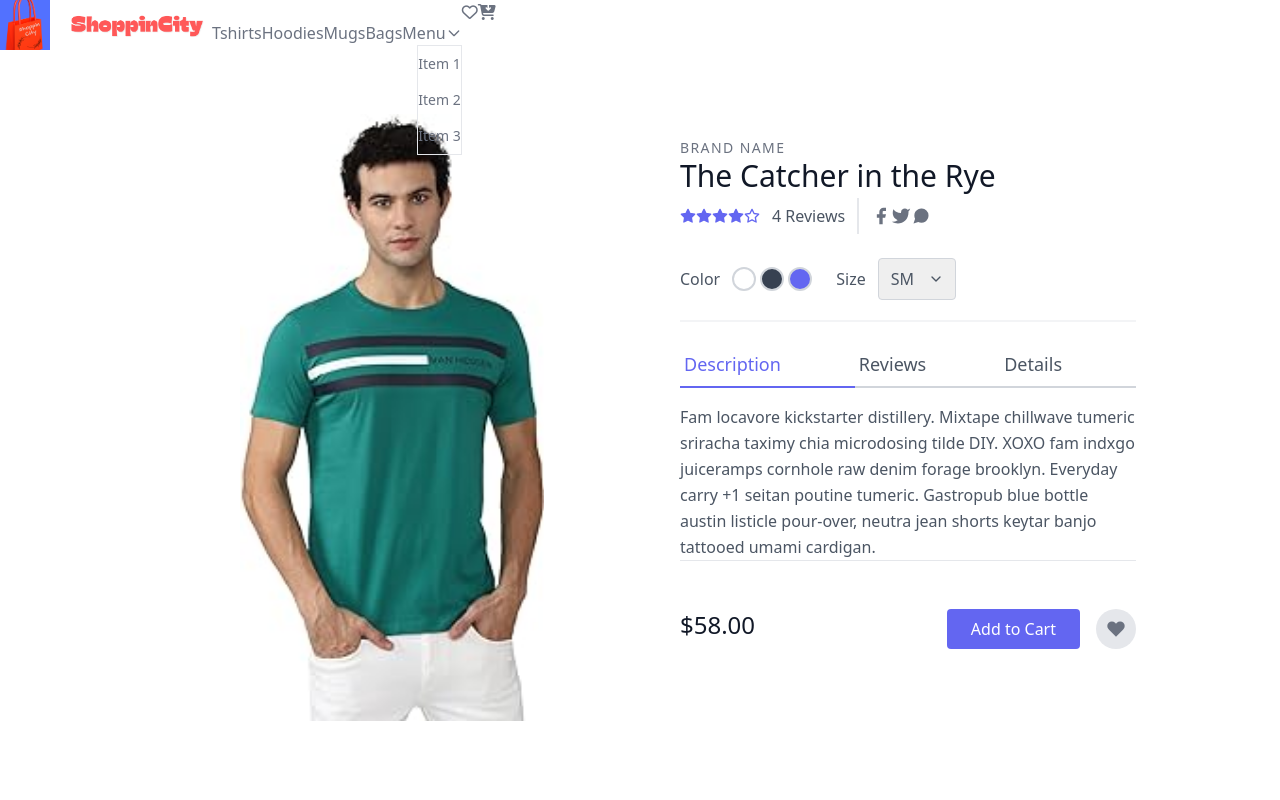
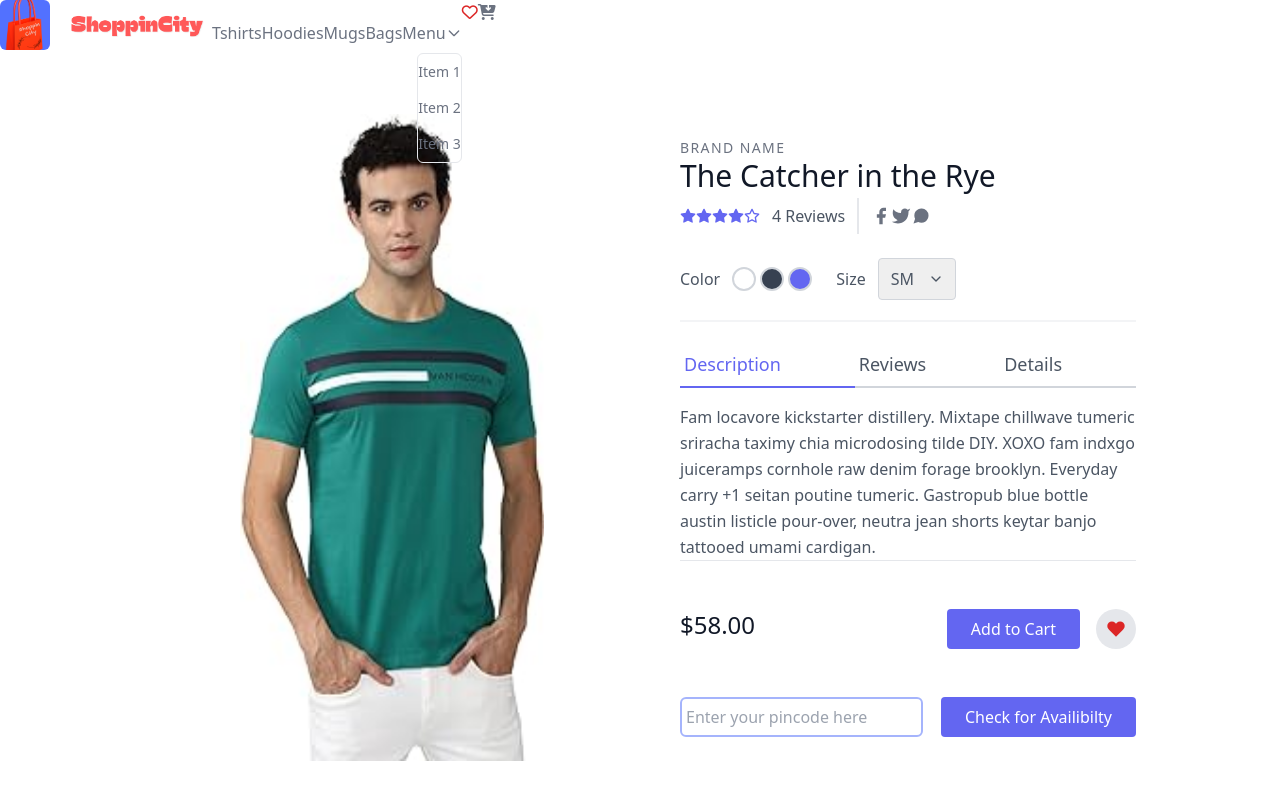
Before and after one commit to abhayv290/shoppincity, a Next.js app: page /Product/1 in a window 1280 px wide. Shown: the top 800 px of the page. Built offline with nearby package versions, Linux system fonts and the light colour scheme.

Commit message:
pin code api

```diff
--- a/src/Components/Navbar.js
+++ b/src/Components/Navbar.js
@@ -47,7 +47,7 @@ export default function Navbar() {
 
                 </nav>
                 <div className=" relative left-6 md:-left-2 rounded-md ">
-                    <span><i className="text-red-700 fa-regular px-2 text-4xl fa-heart"></i></span>
+                    <span><i className="text-red-600 fa-regular px-2 text-4xl fa-heart"></i></span>
                     <span><i className="fa-solid fa-cart-arrow-down px-2 text-4xl"></i></span>
                 </div>
             </div>
--- a/src/pages/Hoodies.js
+++ b/src/pages/Hoodies.js
@@ -8,7 +8,7 @@ export default function Hoodies() {
         <div>
             <section className="text-gray-600 body-font">
                 <div className="container 5 py-24 mx-auto">
-                    <div className="flex flex-wrap m-4">
+                    <div className="flex flex-wrap  m-4">
                         <div className="lg:w-1/4 md:w-1/3 max-sm:m-4  p-4 shadow  shadow-gray-200 w-5/12">
                             <Link href={'/'} className="block relative h-48 rounded overflow-hidden">
                                 <Image alt="ecommerce" className="  block" src={hoodies} /></Link>
--- a/src/pages/Product/[slug].js
+++ b/src/pages/Product/[slug].js
@@ -1,11 +1,35 @@
-import React from 'react'
+import React, { useState } from 'react'
 import { useRouter } from 'next/router'
 import Image from 'next/image';
+
 import tshirt1 from '../../Assests/tshirt1_.jpg'
+
 
 const Post = () => {
     const router = useRouter();
     const { slug } = router.query;
+    const [ pin, setPin ] = useState()
+    const [ service, setService ] = useState(null);
+
+    const onChange = (e) => {
+        setPin(e.target.value);
+    }
+    const checkAvailibility = async () => {
+        let mypin = await fetch('http://localhost:3000/api/pincode');
+        let pinJson = await mypin.json();
+        // console.log(pinJson);
+
+        if (pin && pinJson && pinJson.includes(parseInt(pin))) {
+            setService(true);
+        }
+
+        else {
+            setService(false);
+        }
+        // console.log(service);
+    }
+
+
     return (
         <div>
             <section className="text-gray-600 body-font overflow-hidden">
@@ -87,12 +111,24 @@ const Post = () => {
                                 <span className="title-font font-medium text-2xl text-gray-900">$58.00</span>
                                 <button className="flex ml-auto text-white bg-indigo-500 border-0 py-2 px-6 focus:outline-none hover:bg-indigo-600 rounded">Add to Cart</button>
                                 <button className="rounded-full w-10 h-10 bg-gray-200 p-0 border-0 inline-flex items-center justify-center text-gray-500 ml-4">
-                                    <svg fill="currentColor" strokeLinecap="round" strokeLinejoin="round" strokeWidth="2" className="w-5 h-5" viewBox="0 0 24 24">
+                                    <svg fill="currentColor" strokeLinecap="round" strokeLinejoin="round" strokeWidth="2" className="w-5 h-5 text-red-600" viewBox="0 0 24 24">
                                         <path d="M20.84 4.61a5.5 5.5 0 00-7.78 0L12 5.67l-1.06-1.06a5.5 5.5 0 00-7.78 7.78l1.06 1.06L12 21.23l7.78-7.78 1.06-1.06a5.5 5.5 0 000-7.78z"></path>
                                     </svg>
                                 </button>
                             </div>
+
+                            <div className="flex ">
+                                <input onChange={onChange} id='pin' type="text" placeholder='Enter your pincode here' className='bg-grey-200 max-sm:text-lg md:p-1 max-sm:w-48 max-sm:px-3 border-indigo-300 border-2 rounded-md ' />
+                                <button onClick={checkAvailibility} className="flex ml-auto text-white bg-indigo-500 border-0 py-2 px-6 focus:outline-none hover:bg-indigo-600 rounded">Check for Availibilty</button>
+                            </div>
+                            {(!service && service != null) && <div className='text-red-500 text-sm mt-2'>
+                                Sorry! We cannot deliver to this pincode </div>}
+
+                            {(service && service != null) && <div className='text-green-500 text-sm mt-2'>
+                                Yay! This Product is available at your pincode </div>
+                            }
                         </div>
+
                     </div>
                 </div>
             </section>
--- /dev/null
+++ b/src/pages/api/pincode.js
@@ -0,0 +1,5 @@
+export default function handler(req, res) {
+    res.status(200).json([
+        208024, 208012, 208032, 273301, 273310, 273340
+    ])
+}
```
